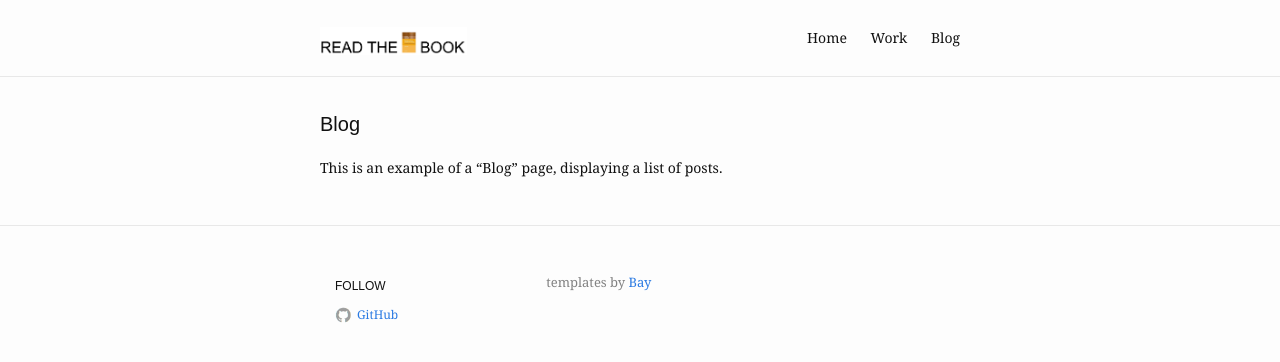
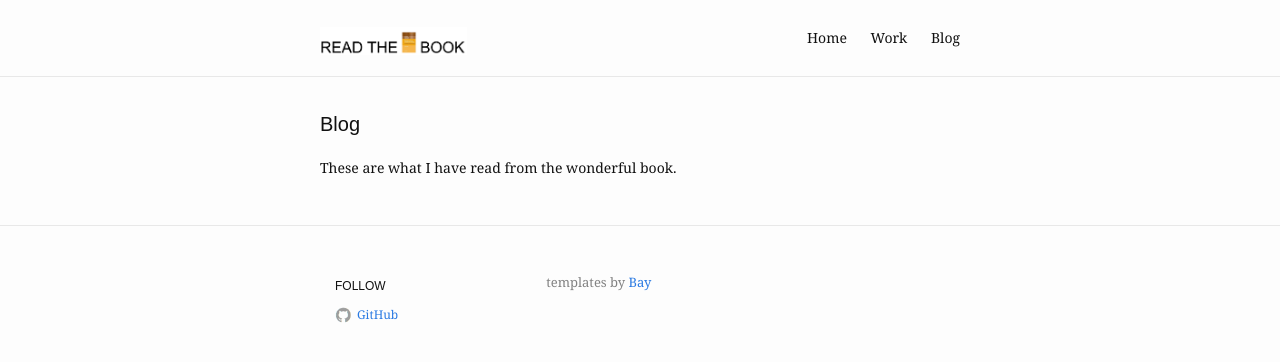
Before and after one commit to tranktle/read_ml_book, a Jekyll site: the page built from blog.md, in a window 1280 px wide. Shown: the top 362 px of the page. Built offline with Jekyll 4.4.1, drawn with Linux system fonts in a browser that asks for light colours.

Commit message:
Update blog.md

```diff
--- a/blog.md
+++ b/blog.md
@@ -4,5 +4,5 @@ title: Blog
 slug: /blog
 ---
 
-This is an example of a "Blog" page, displaying a list of posts.
+These are what I have read from the wonderful book.
 <br />
```
